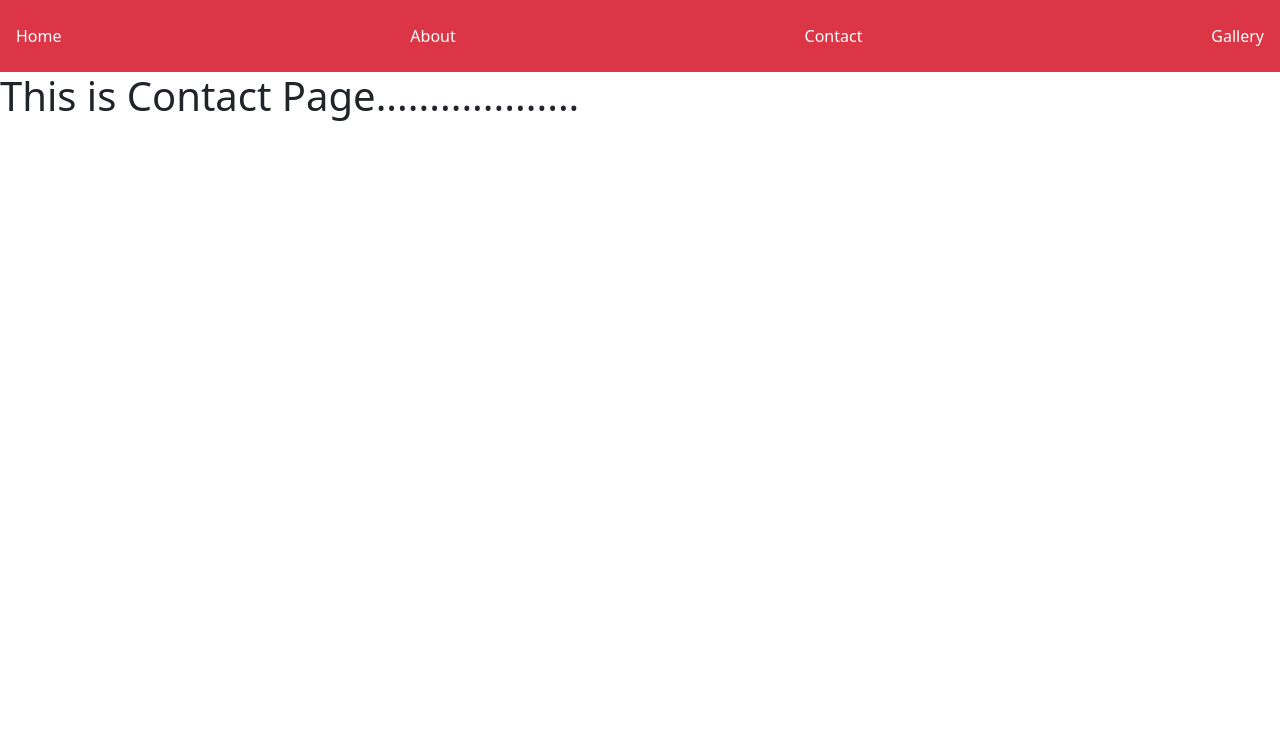
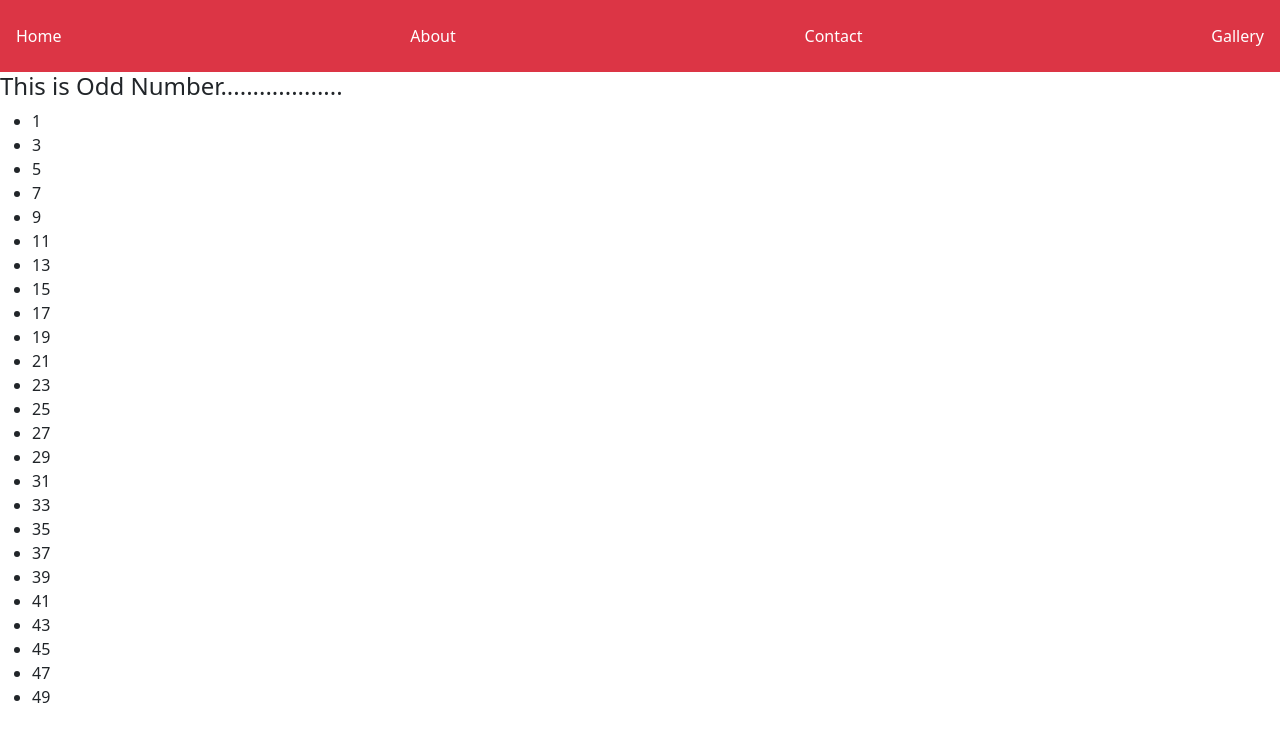
Before and after one commit to DnyaneshwarArgade/React, a React (Vite) app: page /contact in a window 1280 px wide. Shown: the top 742 px of the page. Built offline with nearby package versions, Linux system fonts and the light colour scheme.

Commit message:
Contact Page in Odd Number

```diff
--- a/src/Screens/Contact.jsx
+++ b/src/Screens/Contact.jsx
@@ -1,9 +1,24 @@
 import React from 'react'
 
 export default function Contact() {
+
+  const oddnumber = [];
+
+  for(let i = 1; i <= 50; i++)
+  {
+    if(i % 2 !== 0)
+    {
+      oddnumber.push(i);
+    }
+  }
   return (
     <div>
-      <h1>This is Contact Page...................</h1>
+      <h4>This is Odd Number...................</h4>
+        <ul>
+          {oddnumber.map((num, index) => (
+            <li key={index}> {num} </li>
+          ))}
+        </ul>
     </div>
   )
 }
```
